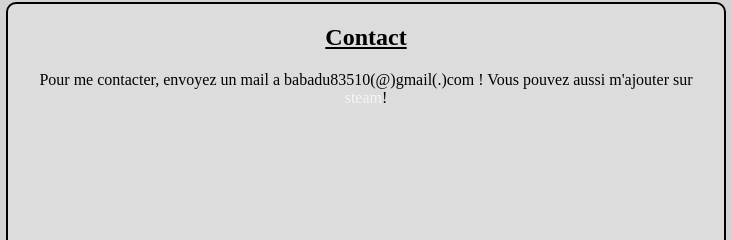
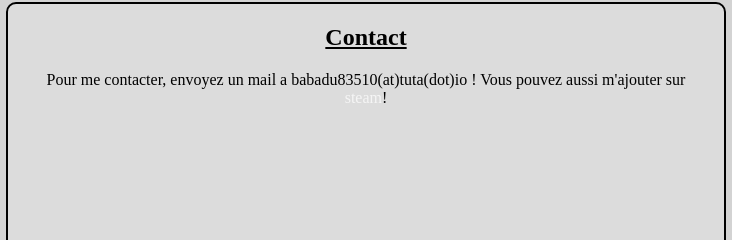
Before and after one commit to baptistepouget/baptistepouget.github.io, a plain HTML site: page contact.html in a window 1280 px wide. Shown: the part 184-424 px from the top of the page, 274-1006 px from the left. Drawn offline with Linux system fonts and the light colour scheme.

Commit message:
Update contact.html

```diff
--- a/contact.html
+++ b/contact.html
@@ -21,7 +21,7 @@
 </header>
 <article>
 <h2>Contact</h2>
-<p>Pour me contacter, envoyez un mail a babadu83510(@)gmail(.)com ! Vous pouvez aussi m'ajouter sur <a href="http://steamcommunity.com/id/GangsterChamois/">steam</a>!</p>
+<p>Pour me contacter, envoyez un mail a babadu83510(at)tuta(dot)io ! Vous pouvez aussi m'ajouter sur <a href="http://steamcommunity.com/id/GangsterBaba/">steam</a>!</p>
 </article>
 </div>
 </body>
```
